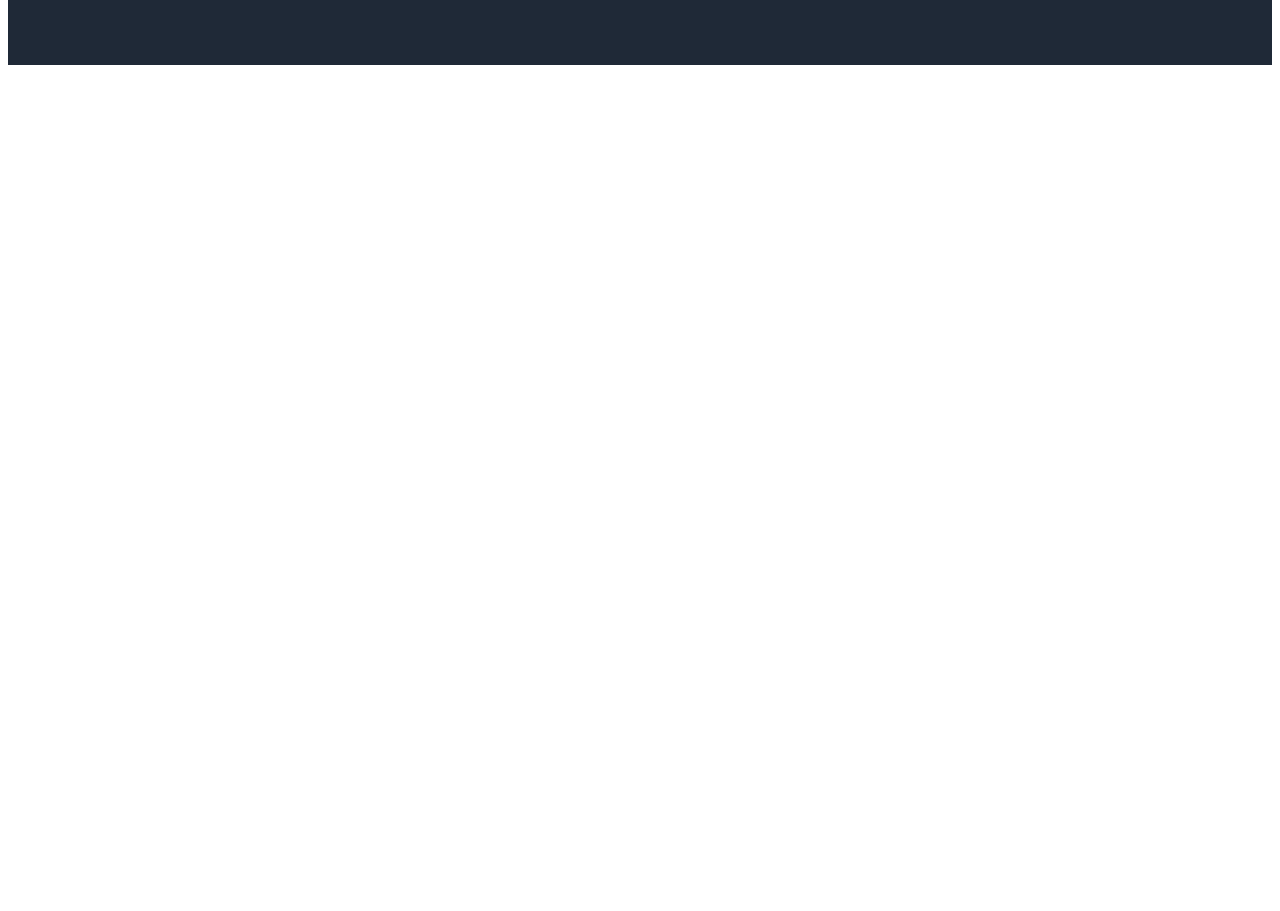
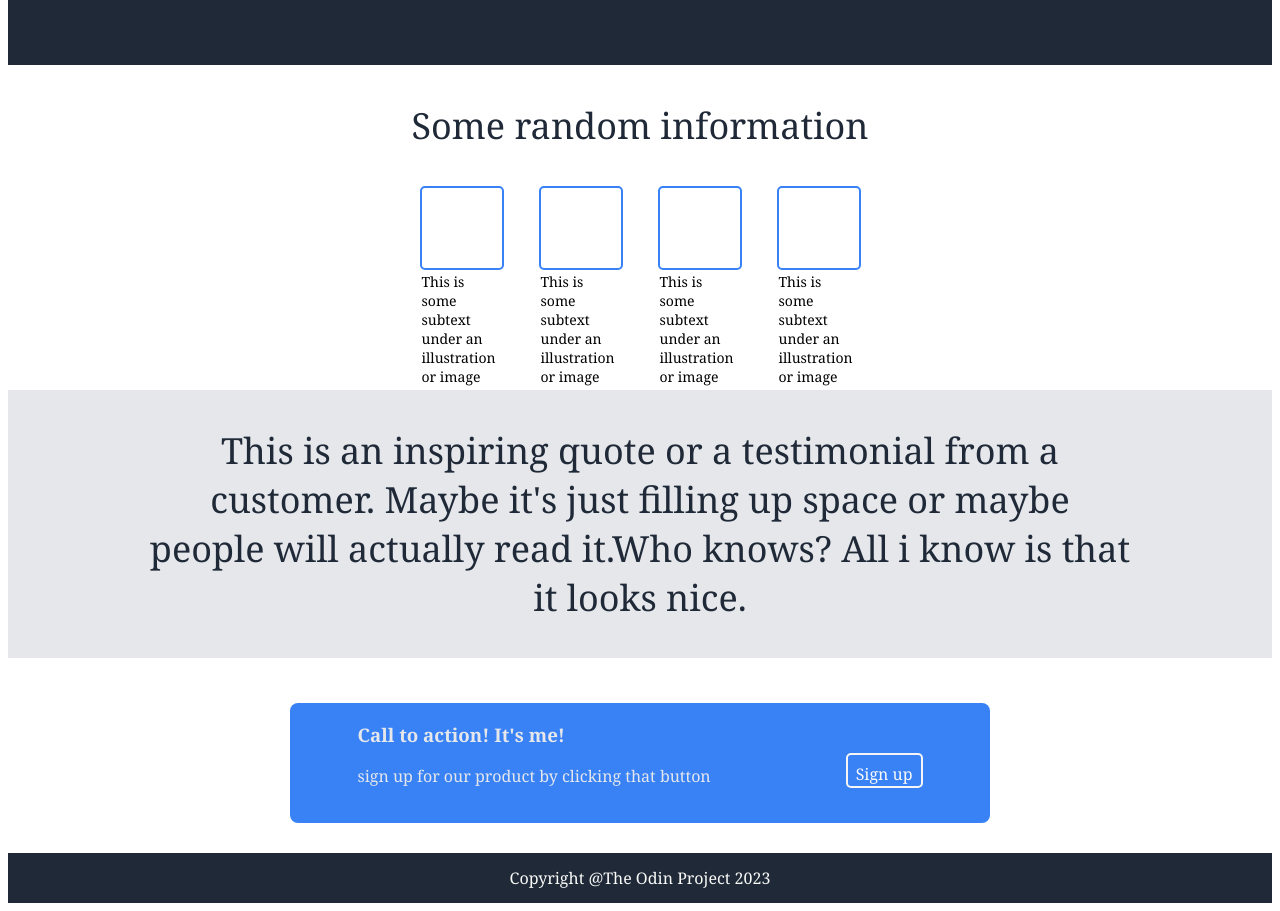
Before and after one commit to miladrst48/Landing-Page, a plain HTML site: page index.html in a window 1280 px wide. Shown: the part 345-1256 px from the top of the page. Before the commit the page ends 800 px from the top, so only its background shows below. Drawn offline with Linux system fonts and the light colour scheme.

Commit message:
"finish The Landing Page assignment"

```diff
--- a/index.html
+++ b/index.html
@@ -27,38 +27,49 @@
     </div>
 
     <div class="content">
-        <div class="products"></div>
+        <div class="products"><p>Some random information</p></div>
         <div class="productPics">
-            <div>
-                <div class="text"></div>
-                <div class="pic"></div>
+            <div class="picsAndText">
+                <div class="box"></div>
+                <p>This is some subtext under an illustration or image</p>
             </div>
-            <div>
-                <div class="text"></div>
-                <div class="pic"></div>
+            <div class="picsAndText">
+                <div class="box"></div>
+                <p>This is some subtext under an illustration or image</p>
             </div>
-            <div>
-                <div class="text"></div>
-                <div class="pic"></div>
+            <div class="picsAndText">
+                <div class="box"></div>
+                <p>This is some subtext under an illustration or image</p>
             </div>
-            <div>
-                <div class="text"></div>
-                <div class="pic"></div>
-            </div>
+            <div class="picsAndText">
+                <div class="box"></div>
+                <p>This is some subtext under an illustration or image</p>
             </div>
         </div>
 
+    </div>
+
     <div class="quote">
-        <div class="saying"></div>
+        <p>
+            This is an inspiring quote or a testimonial from a <br>
+             customer. Maybe it's just filling up space or maybe <br>
+              people will actually read it.Who knows? All i know is that <br>
+              it looks nice.
+        </p>
     </div>
 
     <div class="callToAction">
-        <div>
-            <div class="joinUS"></div>
-            <div class="register"></div>
+        <div class="blueBox">
+            <div class="joinUS">
+                <h3>Call to action! It's me!</h3>
+                <p>sign up for our product by clicking that button</p>
+            </div>
+            <a href="//">Sign up</a>
         </div>
     </div>
 
-    <footer></footer>
+    <footer>
+        Copyright @The Odin Project 2023
+    </footer>
 </body>
 </html>
--- a/style.css
+++ b/style.css
@@ -84,3 +84,94 @@ header img {
     width: 70px;
     text-align: center;
 }
+
+/* content section */
+
+.content {
+    display: flex;
+    flex-direction: column;
+    align-items: center;
+
+}
+
+.productPics {
+    display: flex;
+    justify-content: center;
+    gap: 35px;
+}
+
+.picsAndText {
+    border: 2px solid #3882f6;
+    width: 80px;
+    height: 80px;
+    border-radius: 5px;
+}
+
+.picsAndText {
+    display: flex;
+    flex-direction: column;
+    gap: 70px;
+}
+
+.products p {
+    font-size: 36px;
+    color: #1F2937;
+}
+
+.productPics p {
+    font-size: 14px;
+}
+
+/* quote section */
+
+.quote p {
+    text-align: center;
+}
+
+.quote {
+    margin-top: 120px;
+    background-color: #e5e7eb;
+    font-size: 36px;
+    color: #1F2937;
+}
+
+/* Call to Action section */
+
+.callToAction {
+    display: flex;
+    justify-content: center;
+    align-items: center;
+    color: #e5e7eb;
+}
+
+.blueBox {
+    width: 700px;
+    height: 120px;
+    background-color: #3882f6;
+    margin-top: 45px;
+    margin-bottom: 30px;
+    border-radius: 8px;
+    display: flex;
+    justify-content: space-around;
+}
+
+.blueBox a {
+    margin-top: 50px;
+    margin-bottom: 35px;
+    border: 2px solid whitesmoke;
+    color:#f9faf8;
+    border-radius: 5px;
+    padding: 8px;
+}
+
+/* footer section */
+
+footer {
+    background-color: #1F2937;
+    text-align: center;
+    color: #f9faf8;
+    height: 50px;
+    display: flex;
+    justify-content: center;
+    align-items: center;
+}
```
Lines whose indentation alone changed are shown as unchanged.
